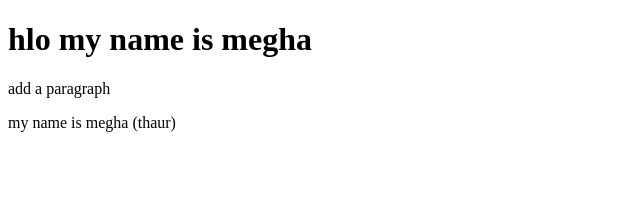
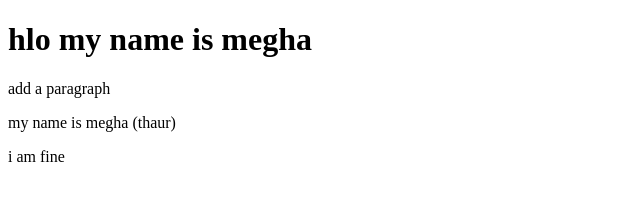
Before and after one commit to Megha-thakur12/second_repo, a plain HTML site: page index.html in a window 1280 px wide. Shown: the full height of the page, 0-640 px from the left. Drawn offline with Linux system fonts and the light colour scheme.

Commit message:
your self

```diff
--- a/index.html
+++ b/index.html
@@ -9,5 +9,6 @@
     <h1>hlo my name is megha</h1>
     <p>add a paragraph</p>
     <p>my name is megha (thaur)</p>
+    <p>i am fine</p>
 </body>
 </html>
```
